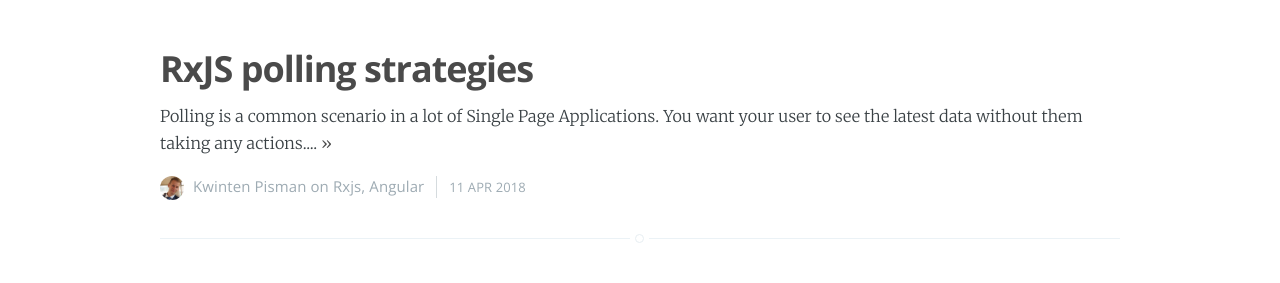
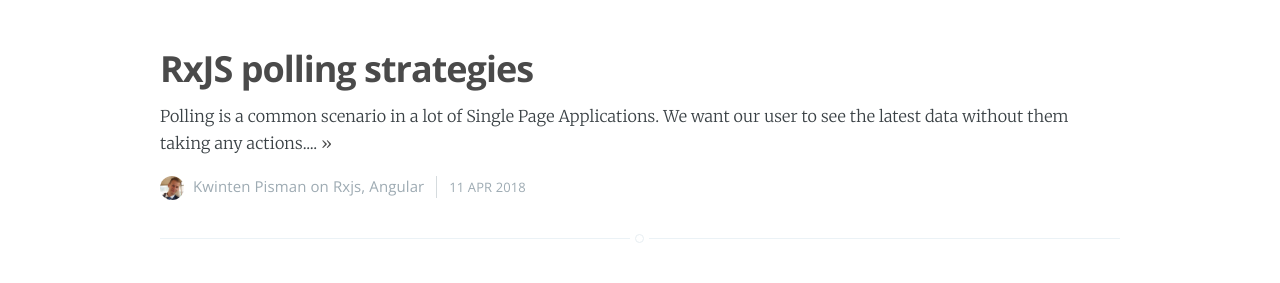
Before and after one commit to strongbrewio/strongbrewio.github.io, a Jekyll site: the page built from index.html, in a window 1280 px wide. Shown: the part 902-1185 px from the top of the page. Built offline with Jekyll 4.4.1, drawn with Linux system fonts in a browser that asks for light colours; nearby versions of some CDN libraries; the list of posts is cut into pages by our own code.

Commit message:
feat(rxjs): updated the you tense to we

````diff
--- a/_posts/2018-04-11-rxjs-polling.md
+++ b/_posts/2018-04-11-rxjs-polling.md
@@ -15,7 +15,7 @@ disqus: true
 cover: 'assets/images/cover/cover10.jpg'
 ---
 
-Polling is a common scenario in a lot of Single Page Applications. You want your user to see the latest data without them taking any actions. In some scenarios, you might even want to display this data real time. In most cases however, this is overkill and requires changes at the backend of your application. Polling is a really good 'near immediate' alternative.
+Polling is a common scenario in a lot of Single Page Applications. We want our user to see the latest data without them taking any actions. In some scenarios, we might even want to display this data real time. In most cases however, this is overkill and requires changes at the backend of our application. Polling is a really good 'near immediate' alternative.
 
 Polling is something where RxJS really shines. We will look at different polling strategies and how we can implement them.
 
@@ -73,7 +73,7 @@ const trigger$ = timer(0, 1000);
 
 #### Combine to polling stream
 
-Now we have the two streams that we need, it is time to combine them. If you think about it, we basically want to re-execute our `bitcoin$` to refetch the data, every time our `trigger$` fires. We want to map our trigger value to another observable/async action. To do that, we need to use a flattening operator. As flattening operators are not part of this post, you can read more about them <a href="https://blog.angularindepth.com/switchmap-bugs-b6de69155524" target="_blank">here</a>.
+Now we have the two streams that we need, it is time to combine them. If we think about it, we basically want to re-execute our `bitcoin$` to refetch the data, every time our `trigger$` fires. We want to map our trigger value to another observable/async action. To do that, we need to use a flattening operator. As flattening operators are not part of this post, you can read more about them <a href="https://blog.angularindepth.com/switchmap-bugs-b6de69155524" target="_blank">here</a>.
 
 In our case, we are going to use the `concatMap` operator. This operator will execute all the `bitcoin$` without cancelling them. Let's take a look at the code:
 
@@ -188,7 +188,7 @@ First thing we need to change is move from a `Subject` to a `BehaviorSubject`. A
 
 Next thing we do is use this subject to create our `polledBitcoin$`. We wrapped the stream from our previous examples in a `switchMap`. Whenever the `manualRefresh$` emits, this stream will be started. If there was a previous execution still working, this execution will be stopped in favor of a new one. And that's exactly what we need. Thanks to the initial value in the `BehaviorSubject`, we know that the stream will be started whenever the stream is initially subscribed to.
 
-Now, whenever the user clicks on the reload button, the data will be fetched and the timer is reset! You can use this technique in different scenarios as well. For example, when the user swipes down on a mobile device. Nice right!
+Now, whenever the user clicks on the reload button, the data will be fetched and the timer is reset! We can use this technique in different scenarios as well. For example, when the user swipes down on a mobile device. Nice right!
 
 ### Polling when data is resolved
 
@@ -239,7 +239,7 @@ fetchData$:       f-------------f-------------f....
 polledBitcoin$:   ------b-------------b-------....
 ```
 
-You can see that, whenever the first backend call was started, we wait 5000ms (here an amount of '-') before next'ing the `fetchData$` to start the thing again.
+We can see that, whenever the first backend call was started, we wait 5000ms (here an amount of '-') before next'ing the `fetchData$` to start the thing again.
 
 A live example of the code can be found here:
 
````
